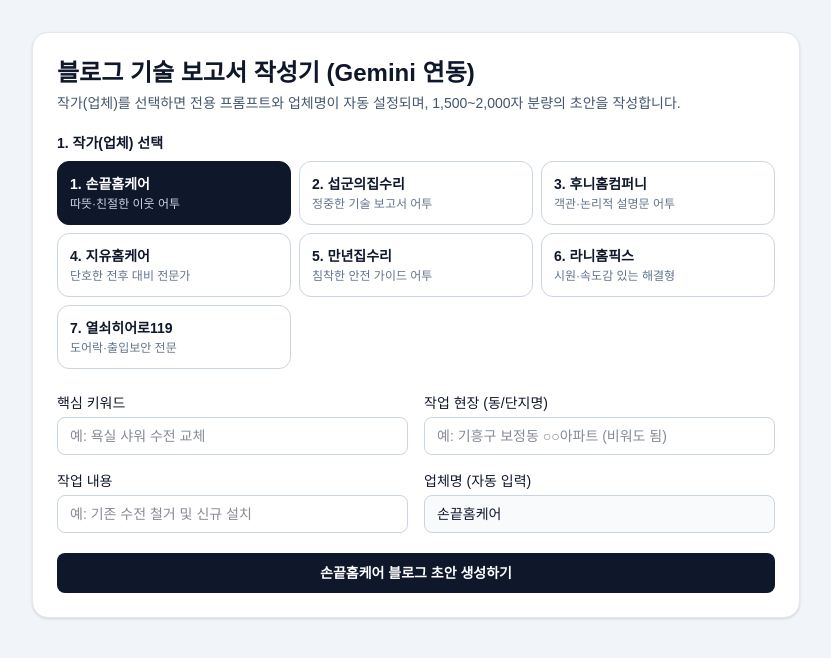
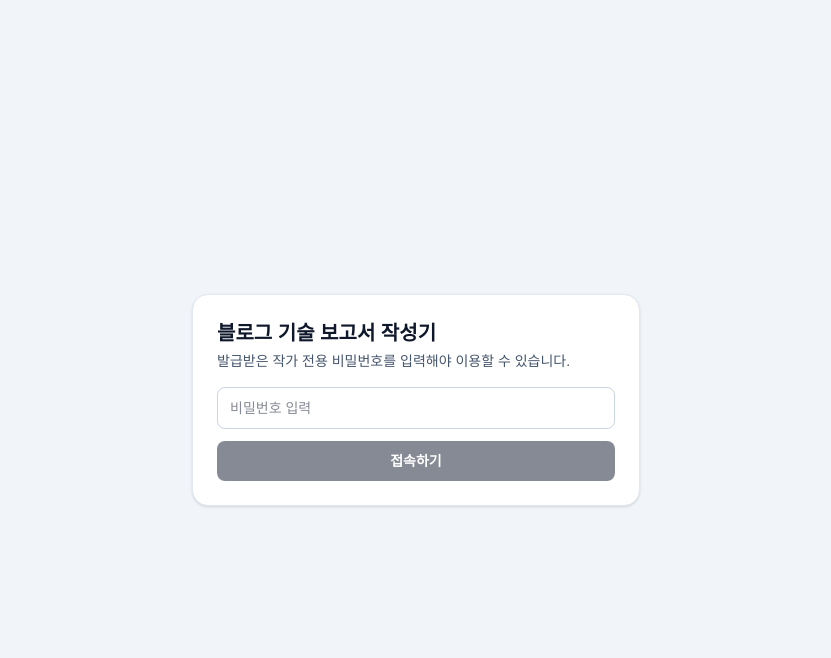
Before and after one commit to alstjq4518/-writer-tool, a Next.js app: page / in a window 1280 px wide. Shown: the top 658 px of the page, without its empty margins (224-1055 px from the left). Built offline with nearby package versions, Linux system fonts and the light colour scheme.

Commit message:
add password login screen to page.tsx

```diff
--- a/src/app/page.tsx
+++ b/src/app/page.tsx
@@ -1,5 +1,5 @@
 "use client";
-import { useState } from "react";
+import { useEffect, useState } from "react";
 
 const WRITERS = [
   { id: "sonkkeut", name: "손끝홈케어", desc: "따뜻·친절한 이웃 어투" },
@@ -12,6 +12,11 @@ const WRITERS = [
 ];
 
 export default function Page() {
+  const [accessCode, setAccessCode] = useState("");
+  const [verifiedRole, setVerifiedRole] = useState("");
+  const [authLoading, setAuthLoading] = useState(false);
+  const [authError, setAuthError] = useState("");
+
   const [writerId, setWriterId] = useState(WRITERS[0].id);
   const [keyword, setKeyword] = useState("");
   const [location, setLocation] = useState("");
@@ -22,7 +27,59 @@ export default function Page() {
   const [loading, setLoading] = useState(false);
   const [copied, setCopied] = useState(false);
 
+  const checkCode = async (codeToCheck: string) => {
+    const trimmed = codeToCheck.trim();
+    if (!trimmed) return;
+    setAuthLoading(true);
+    setAuthError("");
+    try {
+      const res = await fetch("/api/generate", {
+        method: "POST",
+        headers: { "Content-Type": "application/json" },
+        body: JSON.stringify({ action: "verify", accessCode: trimmed }),
+      });
+      const data = await res.json();
+      if (!res.ok || !data.valid) {
+        setAuthError(data.error || "비밀번호가 일치하지 않습니다.");
+        localStorage.removeItem("writer_access_code");
+        setVerifiedRole("");
+      } else {
+        localStorage.setItem("writer_access_code", trimmed);
+        setAccessCode(trimmed);
+        setVerifiedRole(data.role);
+        if (data.role !== "admin") {
+          const found = WRITERS.find((w) => w.id === data.role);
+          if (found) {
+            setWriterId(found.id);
+            setCompany(found.name);
+          }
+        }
+      }
+    } catch {
+      setAuthError("인증 확인 중 네트워크 오류가 발생했습니다.");
+    } finally {
+      setAuthLoading(false);
+    }
+  };
+
+  useEffect(() => {
+    const saved = localStorage.getItem("writer_access_code");
+    if (saved) {
+      setAccessCode(saved);
+      checkCode(saved);
+    }
+  }, []);
+
+  const handleLogout = () => {
+    localStorage.removeItem("writer_access_code");
+    setAccessCode("");
+    setVerifiedRole("");
+    setOutput("");
+    setErrorMsg("");
+  };
+
   const handleSelectWriter = (id: string, name: string) => {
+    if (verifiedRole !== "admin") return;
     setWriterId(id);
     setCompany(name);
   };
@@ -36,7 +93,7 @@ export default function Page() {
       const res = await fetch("/api/generate", {
         method: "POST",
         headers: { "Content-Type": "application/json" },
-        body: JSON.stringify({ writerId, keyword, location, workDetail, company }),
+        body: JSON.stringify({ accessCode, writerId, keyword, location, workDetail, company }),
       });
       const data = await res.json();
       if (!res.ok) {
@@ -58,18 +115,72 @@ export default function Page() {
     setTimeout(() => setCopied(false), 1500);
   };
 
+  if (!verifiedRole) {
+    return (
+      <main className="min-h-screen bg-slate-100 flex items-center justify-center px-4 text-slate-900">
+        <div className="w-full max-w-md rounded-2xl bg-white p-6 shadow-sm border border-slate-200">
+          <h1 className="text-xl font-bold">블로그 기술 보고서 작성기</h1>
+          <p className="mt-1 text-sm text-slate-600">
+            발급받은 작가 전용 비밀번호를 입력해야 이용할 수 있습니다.
+          </p>
+          <input
+            type="password"
+            value={accessCode}
+            onChange={(e) => setAccessCode(e.target.value)}
+            onKeyDown={(e) => e.key === "Enter" && checkCode(accessCode)}
+            placeholder="비밀번호 입력"
+            className="mt-4 w-full rounded-lg border border-slate-300 px-3 py-2.5 text-sm"
+          />
+          <button
+            type="button"
+            onClick={() => checkCode(accessCode)}
+            disabled={authLoading || !accessCode.trim()}
+            className="mt-3 w-full rounded-lg bg-slate-900 py-2.5 text-sm font-semibold text-white hover:bg-slate-800 disabled:opacity-50 cursor-pointer"
+          >
+            {authLoading ? "확인 중..." : "접속하기"}
+          </button>
+          {authError && (
+            <div className="mt-3 rounded-lg border border-red-200 bg-red-50 p-3 text-xs text-red-700">
+              {authError}
+            </div>
+          )}
+        </div>
+      </main>
+    );
+  }
+
+  const visibleWriters =
+    verifiedRole === "admin"
+      ? WRITERS
+      : WRITERS.filter((w) => w.id === verifiedRole);
+
   return (
     <main className="min-h-screen bg-slate-100 py-8 px-4 text-slate-900">
       <div className="mx-auto max-w-3xl rounded-2xl bg-white p-6 shadow-sm border border-slate-200">
-        <h1 className="text-2xl font-bold">블로그 기술 보고서 작성기 (Gemini 연동)</h1>
-        <p className="mt-1 text-sm text-slate-600">
-          작가(업체)를 선택하면 전용 프롬프트와 업체명이 자동 설정되며, 1,500~2,000자 분량의 초안을 작성합니다.
-        </p>
+        <div className="flex items-start justify-between gap-2">
+          <div>
+            <h1 className="text-2xl font-bold">블로그 기술 보고서 작성기 (Gemini 연동)</h1>
+            <p className="mt-1 text-sm text-slate-600">
+              {verifiedRole === "admin"
+                ? "관리자 모드: 7개 업체 전체 선택 가능"
+                : `${company} 전용 계정으로 인증되었습니다.`}
+            </p>
+          </div>
+          <button
+            type="button"
+            onClick={handleLogout}
+            className="rounded-md border border-slate-300 px-2.5 py-1 text-xs text-slate-600 hover:bg-slate-100 cursor-pointer"
+          >
+            코드 변경
+          </button>
+        </div>
 
         <div className="mt-5">
-          <label className="block text-sm font-semibold mb-2">1. 작가(업체) 선택</label>
+          <label className="block text-sm font-semibold mb-2">
+            {verifiedRole === "admin" ? "1. 작가(업체) 선택" : "1. 배정된 전용 업체"}
+          </label>
           <div className="grid grid-cols-2 gap-2 sm:grid-cols-3">
-            {WRITERS.map((w, idx) => {
+            {visibleWriters.map((w, idx) => {
               const active = writerId === w.id;
               return (
                 <button
@@ -83,7 +194,7 @@ export default function Page() {
                   }`}
                 >
                   <div className="text-sm font-bold">
-                    {idx + 1}. {w.name}
+                    {verifiedRole === "admin" ? `${idx + 1}. ` : ""}{w.name}
                   </div>
                   <div className={`mt-0.5 text-xs ${active ? "text-slate-300" : "text-slate-500"}`}>
                     {w.desc}
@@ -130,7 +241,8 @@ export default function Page() {
             <input
               type="text"
               value={company}
-              onChange={(e) => setCompany(e.target.value)}
+              readOnly={verifiedRole !== "admin"}
+              onChange={(e) => verifiedRole === "admin" && setCompany(e.target.value)}
               className="w-full rounded-lg border border-slate-300 bg-slate-50 px-3 py-2 text-sm font-medium"
             />
           </div>
```
